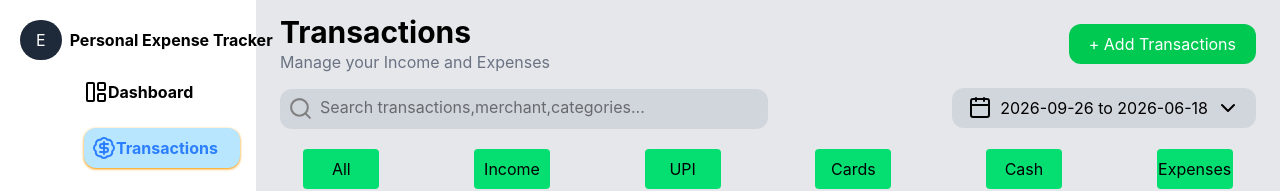
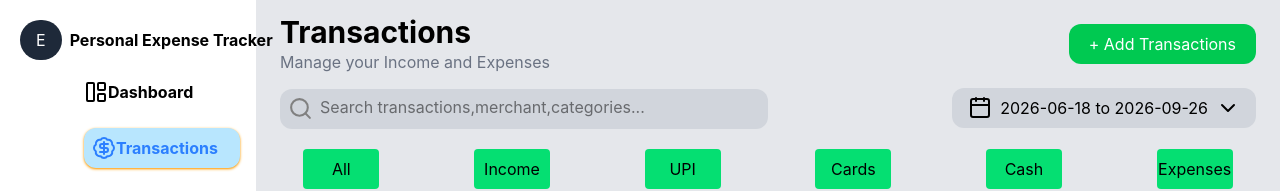
Before and after one commit to Devvvkun/Expense-Tracker-Application, a React (Vite) app: page /transactions in a window 1280 px wide. Shown: the top 191 px of the page. Built offline with nearby package versions, Linux system fonts and the light colour scheme.

Commit message:
filter added by date for transaction

```diff
--- a/src/Components/NavPages/Transactions.jsx
+++ b/src/Components/NavPages/Transactions.jsx
@@ -1,20 +1,32 @@
+import { useState } from 'react'
 import TransactionBody from "../TransactionComponents/TransactionBody"
 import TransactionHeader from '../TransactionComponents/TransactionHeader'
 import SearchBar from '../DashboardComponents/SearchBar'
 import TransactionCalender from '../TransactionComponents/TransactionCalender'
 import FilterDivHeader from '../TransactionComponents/FilterDivHeader'
+import TransactionsData from '../../Data/TransactionsData'
 const Transactions = () => {
-
+    const [editDate , seteditDate] = useState(false);
+    const [Startdate, setStartdate] = useState(TransactionsData[29].date)
+    const [Enddate, setEnddate] = useState(TransactionsData[0].date)
+   const filteredData =  TransactionsData.filter(Transaction => Startdate <= Transaction.date && Transaction.date <= Enddate)
 
   return (
     <div className=' h-screen overflow-auto'>
         <TransactionHeader />
         <div className="filter flex justify-between">
           <div className="search pl-6 -pt-3 -mt-6"><SearchBar /></div>
-          <TransactionCalender />
+           <TransactionCalender
+    editDate={editDate}
+    seteditDate={seteditDate}
+    Startdate={Startdate}
+    Enddate={Enddate}
+    setEnddate={setEnddate}
+    setStartdate={setStartdate}
+ />
         </div>
         <FilterDivHeader />
-        <TransactionBody />
+        <TransactionBody filteredData={filteredData}/>
       </div>
   )
 }
--- a/src/Components/TransactionComponents/TransactionBody.jsx
+++ b/src/Components/TransactionComponents/TransactionBody.jsx
@@ -1,9 +1,8 @@
 import { EllipsisVertical } from "lucide-react"
-import TransactionsData from "../../Data/TransactionsData"
-const TransactionBody = () => {
+const TransactionBody = ({filteredData}) => {
   return (
     <>
-    {TransactionsData.map((data)=>{
+    {filteredData.map((data)=>{
       console.log(data);
 
       return(
--- a/src/Components/TransactionComponents/TransactionCalender.jsx
+++ b/src/Components/TransactionComponents/TransactionCalender.jsx
@@ -1,10 +1,11 @@
-import { useState } from 'react'
 import { Calendar , ChevronDown } from 'lucide-react'
-import TransactionsData from '../../Data/TransactionsData'
-const TransactionCalender = () => {
-    const [editDate , seteditDate] = useState(false);
-    const [Startdate, setStartdate] = useState(TransactionsData[0].date)
-    const [Enddate, setEnddate] = useState(TransactionsData[29].date)
+const TransactionCalender = ({editDate,
+  seteditDate,
+  Startdate,
+  Enddate,
+  setEnddate,
+  setStartdate}) => {
+
     function handleSDate(e){
       setStartdate(e.target.value)
     }
```
